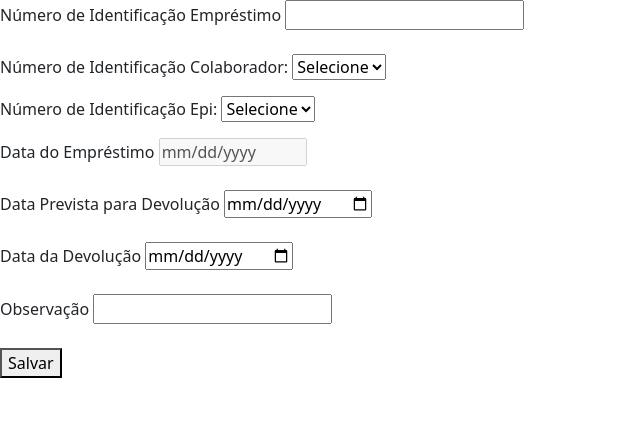
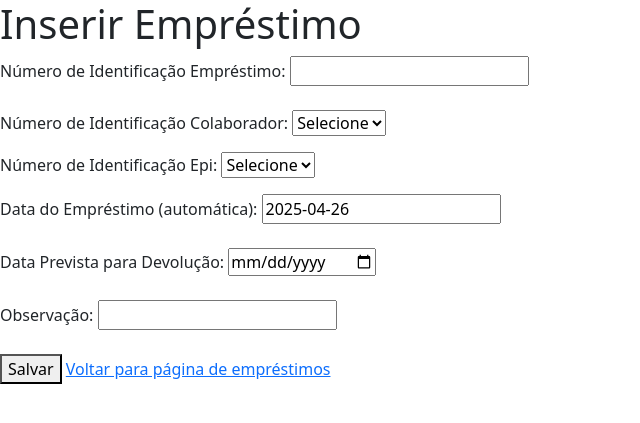
Before and after one commit to luizfbernardi/epi_projeto, a Django app: page /inserir_emprestimo/ in a window 1280 px wide. Shown: the top 423 px of the page, without its empty margins (0-640 px from the left). Run offline with Django 5.2, Linux system fonts and the light colour scheme; data comes from the database, SQL or seed files in the repository; both versions use the stored data as it was after the commit.

Commit message:
atualização 11:08

```diff
--- a/epi_app/models.py
+++ b/epi_app/models.py
@@ -30,10 +30,10 @@ class EmprestimoModel(models.Model):
     epi = models.ForeignKey(EpiModel, on_delete=models.CASCADE)
 
     data_emprestimo = models.DateField(auto_now_add=True)
-    data_prevista = models.DateField(default=0)
-    data_devolucao = models.DateField(default=0)
+    data_prevista = models.DateField(blank=True)
+    data_devolucao = models.DateField(null=True, blank=True)
 
-    observacao = models.TextField()
+    observacao = models.TextField(blank=True)
 
     def __str__(self):
         return f"Emprestimo({self.numero_emprestimo}, {self.colaborador}, {self.epi})"
--- a/epi_app/templates/pages/inserir_emprestimo.html
+++ b/epi_app/templates/pages/inserir_emprestimo.html
@@ -4,9 +4,20 @@
 
 {% block content %}
 <body>
+    <h1>Inserir Empréstimo</h1>
+
+    {% if messages %}
+        <ul>
+            {% for message in messages %}
+                <li>{{ message }}</li>
+            {% endfor %}
+        </ul>
+    {% endif %}
+
     <form action="{% url 'inserir_emprestimo' %}" method="POST">
         {% csrf_token %}
-        <label for="numero_emprestimo">Número de Identificação Empréstimo</label>
+
+        <label for="numero_emprestimo">Número de Identificação Empréstimo:</label>
         <input type="number" id="numero_emprestimo" name="numero_emprestimo" required><br><br>
 
         <label for="numero_colaborador">Número de Identificação Colaborador:</label>
@@ -31,6 +42,20 @@
         </select>
         <p id="tipo_epi"></p>
 
+        <label>Data do Empréstimo (automática):</label>
+        <input type="text" value="{{ today|date:'Y-m-d' }}" readonly><br><br>
+
+        <label for="data_prevista">Data Prevista para Devolução:</label>
+        <input type="date" id="data_prevista" name="data_prevista" required><br><br>
+
+        <label for="observacao">Observação:</label>
+        <input type="text" id="observacao" name="observacao" required><br><br>
+
+        <button type="submit">Salvar</button>
+
+        <a href="{% url 'emprestimos' %}">Voltar para página de empréstimos</a>
+    </form>
+
     <script>
         function mostrarNomeColaborador() {
             const select = document.getElementById('numero_colaborador');
@@ -44,20 +69,5 @@
             document.getElementById('tipo_epi').textContent = tipo ? "Tipo: " + tipo : "";
         }
     </script>
-
-        <label for="data_emprestimo">Data do Empréstimo</label>
-        <input type="date" id="data_emprestimo" name="data_emprestimo" required, disabled><br><br>
-
-        <label for="data_prevista">Data Prevista para Devolução</label>
-        <input type="date" id="data_prevista" name="data_prevista" required><br><br>
-
-        <label for="data_devolucao">Data da Devolução</label>
-        <input type="date" id="data_devolucao" name="data_devolucao" required><br><br>
-
-        <label for="observacao">Observação</label>
-        <input type="text" id="observacao" name="observacao" required><br><br>
-
-        <button type="submit">Salvar</button>
-    </form>
 </body>
 {% endblock content %}
--- a/epi_app/views.py
+++ b/epi_app/views.py
@@ -1,6 +1,7 @@
 from django.shortcuts import render, redirect
 from django.contrib import messages
 from epi_app.models import *
+from datetime import date
 
 def base(request):
     return render(request, 'base.html')
@@ -103,23 +104,23 @@ def inserir_emprestimo(request):
     if request.method == 'GET':
         colaboradores = ColaboradorModel.objects.all()
         epis = EpiModel.objects.all()
-        return render(request, 'pages/inserir_emprestimo.html', {'colaboradores': colaboradores, 'epis': epis})
+
+        return render(request, 'pages/inserir_emprestimo.html', {
+            'colaboradores': colaboradores,
+            'epis': epis,
+            'today': date.today()
+        })
 
     numero_emprestimo = request.POST.get('numero_emprestimo')
     numero_colaborador = request.POST.get('numero_colaborador')
     numero_epi = request.POST.get('numero_epi')
-    data_emprestimo = request.POST.get('data_emprestimo')
     data_prevista = request.POST.get('data_prevista')
-    data_devolucao = request.POST.get('data_devolucao')
     observacao = request.POST.get('observacao')
-
-
-    colaborador = ColaboradorModel.objects.get(id=numero_colaborador)
-    epi= EpiModel.objects.get(id=numero_epi)
 
     if not numero_emprestimo or not numero_colaborador or not numero_epi:
         messages.error(request, 'Os campos de identificação são obrigatórios.')
         return redirect('inserir_emprestimo')
+
     try:
         colaborador = ColaboradorModel.objects.get(id=numero_colaborador)
         epi = EpiModel.objects.get(id=numero_epi)
@@ -130,15 +131,12 @@ def inserir_emprestimo(request):
         messages.error(request, 'EPI não encontrado.')
         return redirect('inserir_emprestimo')
 
-
     try:
         EmprestimoModel.objects.create(
             numero_emprestimo=numero_emprestimo,
             colaborador=colaborador,
             epi=epi,
-            data_emprestimo=data_emprestimo,
             data_prevista=data_prevista,
-            data_devolucao=data_devolucao,
             observacao=observacao
         )
         messages.success(request, 'Cadastro realizado com sucesso!')
```
Also changed, not shown: epi_app/templates/pages/emprestimos.html (+7 -10 lines), db.sqlite3, epi_app/migrations/0004_alter_emprestimomodel_data_devolucao_and_more.py (added). Lines whose indentation alone changed are shown as unchanged.
